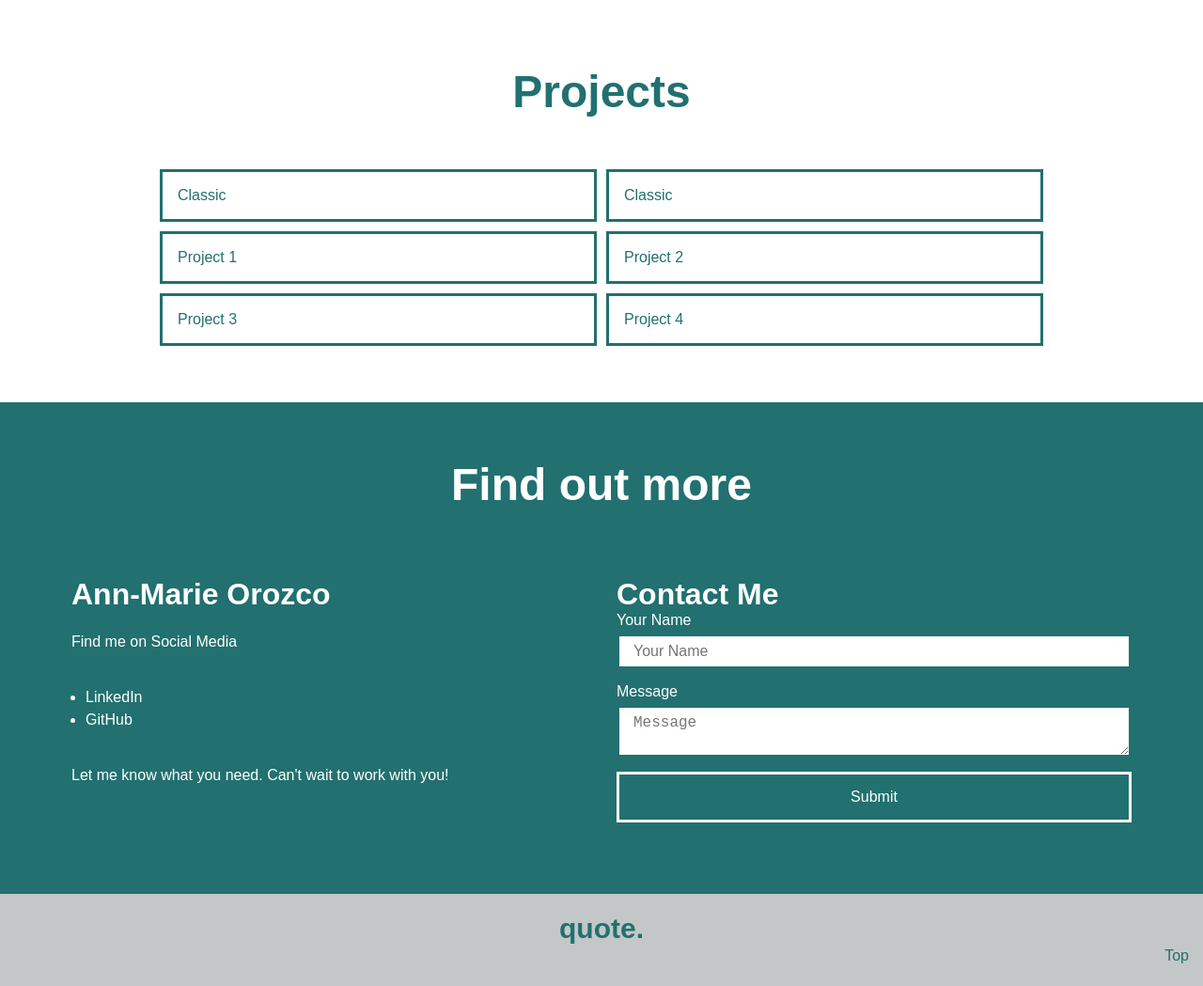
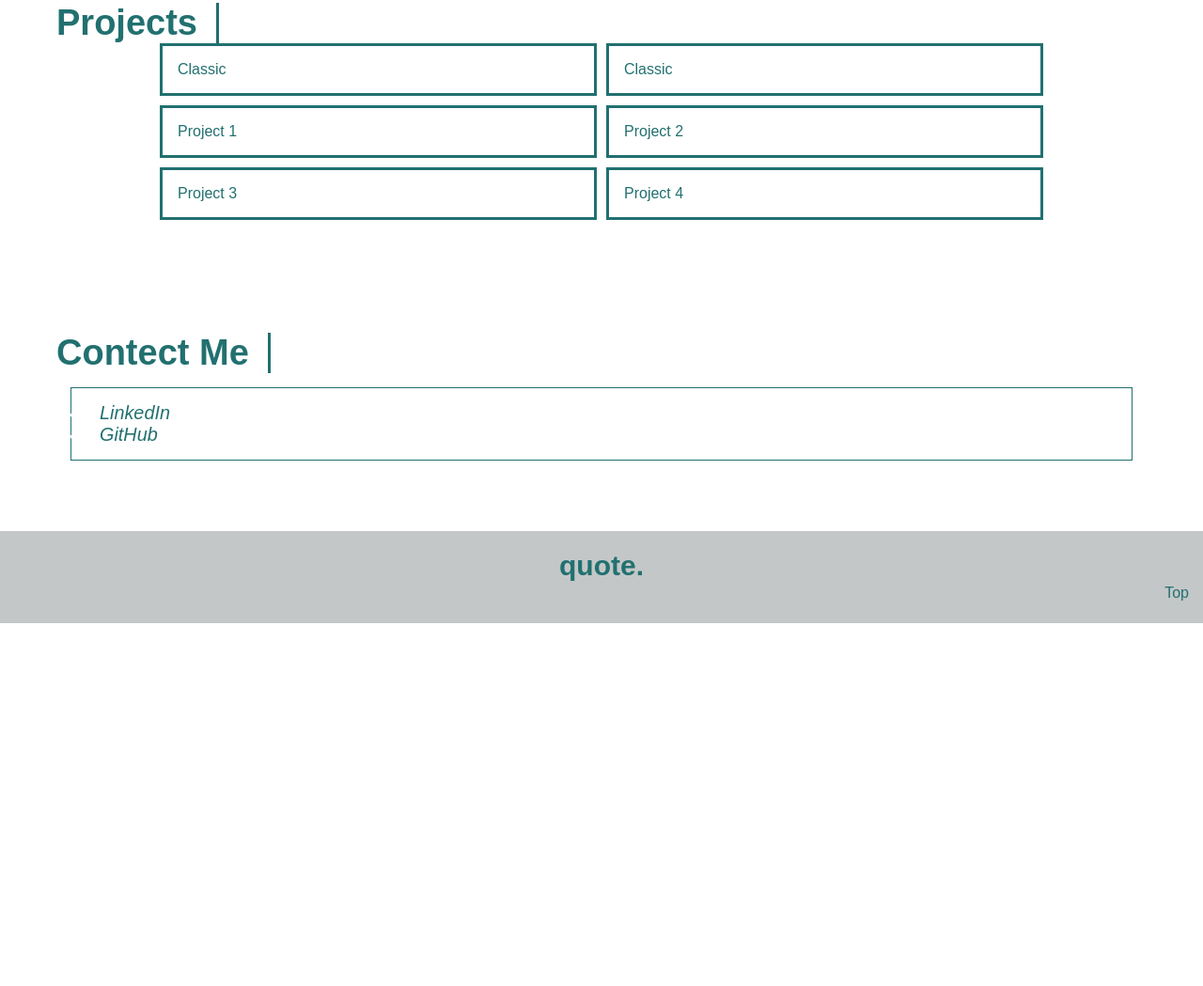
Before and after one commit to ann760/MyPortfolio, a plain HTML site: page index.html in a window 1280 px wide. Shown: the part 1171-2220 px from the top of the page at 94% size. After the commit the page ends 1834 px from the top, so only its background shows below. Drawn offline with Linux system fonts and the light colour scheme.

Commit message:
add grid css

```diff
--- a/assets/css/style.css
+++ b/assets/css/style.css
@@ -1,10 +1,10 @@
-/* apply styles to body */
+/* apply styles to <body> */
 body {
     color: #227070;
     font-family: Arial, Helvetica, sans-serif;
 
 }
-/* apply styles to header */
+/* apply styles to <header> */
 header {
     padding: 20px 35px;
     background-color: #c3c7c7;
@@ -35,7 +35,7 @@ header nav ul li a {
     font-weight: lighter;
     font-size: 1.55vw;
   }
-/* end header */
+/* end <header> */
 
 /* apply styles */
 * {
@@ -49,30 +49,64 @@ section {
   }
 
 .section-title {
-    font-size: 48px;
+    font-size: 38px;
     color: #227070;;
-    padding-bottom: 20px;
-    text-align: center;
-    margin: 0 auto 35px auto;
-    width: 50%;
-
+    padding-right: 20px;
+    display: flex;
+    flex-wrap: wrap;
+    align-items: center;
+    justify-content: space-between;
   }
 
 .primary-border {
     border-color: #227070;
+    border-right: 3px solid;
   }
 
-.secondary-border {
-    border-color: white;
+/* apply styles to about */
+.flex-row {
+    display: flex;
   }
 
-/* apply styles to contact me */
-.contact {
-    background: #227070;
+.about-grid-container {
+    max-width: 940px;
+    margin: 0 auto;
+    display: grid;
+    grid-template-columns: repeat(2, 1fr);
+    grid-template-rows: repeat(2, 1fr);
+    grid-gap: 10px;
+}
+
+.about-grid-item {
+    padding: 1em;
+    color: #227070;
+  }
+/* end about */
+
+/* apply styles to projects */
+.flex-row {
+    display: flex;
   }
 
+.project-grid-container {
+    max-width: 940px;
+    margin: 0 auto;
+    display: grid;
+    grid-template-columns: repeat(2, 1fr);
+    grid-template-rows: repeat(2, 1fr);
+    grid-gap: 10px;
+}
+
+.project-grid-item {
+    border: solid;
+    padding: 1em;
+    color: #227070;
+  }
+/* end projects */
+
+/* apply styles to <contact> */
 .contact h2 {
-    color: white;
+    color: #227070;
   }
 
 .contact-info {
@@ -100,89 +134,24 @@ section {
     font-size: 32px;
   }
 
-.contact-info address a {
-    text-decoration: none;
-    color: white;
-  }
-
-.contact-info p, .contact-info address {
+.contact-info p {
     margin: 20px 0;
     line-height: 1.5;
     font-size: 16px;
     font-style: normal;
-    color: white;
-  }
-
-.contact-form input, .contact-form textarea{
-    border: 3px solid #227070;
-    display: block;
-    padding: 7px 15px;
-    font-size: 16px;
-    color: white;
-    width: 100%;
-    margin-bottom: 15px;
-    margin-top: 5px;
-  }
-
-.contact-form {
-    border: 4px solid white;
-  }
-
-.contact-form button{
-    width: 100%;
-    border: 3px solid white;
-    background: #227070;
-    color: white;
-    text-align: center;
-    padding: 15px 0;
-    font-size: 16px;
   }
 
 .contact-info a {
     color: #227070;
   }
-/* end contect */
 
-/* apply styles to about */
-.flex-row {
-    display: flex;
-  }
-
-.about-grid-container {
-    display: grid;
-    grid-template-columns: 200px 200px;
-    grid-template-rows: 50px 50px 50px;
-  }
-
-.about-grid-item {
-    width: 200px;
-    height: 50px;
-    background-color: orange;
-    border: solid;
-    color: black;
+.contact-info div ul li a {
+    text-decoration: none;
+    padding: 10px 15px;
+    font-weight: lighter;
+    font-size: 1.55vw;
   }
 /* end contect */
-
-/* apply styles to projects */
-.flex-row {
-    display: flex;
-  }
-
-.project-grid-container {
-    max-width: 940px;
-    margin: 0 auto;
-    display: grid;
-    grid-template-columns: repeat(2, 1fr);
-    grid-template-rows: repeat(2, 1fr);
-    grid-gap: 10px;
-}
-
-.project-grid-item {
-    border: solid;
-    padding: 1em;
-    color: #227070;
-  }
-
 
 /* apply styles to <footer> */
 footer {
--- a/index.html
+++ b/index.html
@@ -81,15 +81,10 @@
       <!-- "contact-me" section-->
       <section id="contact-me" class="contact">
         <div class="flex-row">
-          <h2 class="section-title primary-border">Find out more</h2>
+          <h2 class="section-title primary-border">Contect Me</h2>
         </div>
         <div class="contact-info">
           <div>
-            <h3>Ann-Marie Orozco</h3>
-            <p>
-              Find me on Social Media
-            </p>
-
             <address class="contact-info">
               <ul>
                 <li>
@@ -100,22 +95,6 @@
                 </li>
               </ul>
             </address>
-            <p>
-              Let me know what you need. Can't wait to work with you!
-            </p>
-          </div>
-
-          <div class="contact-form">
-            <h3>Contact Me</h3>
-            <form>
-              <label for="contact-name">Your Name</label>
-              <input type="text" id="contact-name" placeholder="Your Name" />
-
-              <label for="contact-message">Message</label>
-              <textarea id="contact-message" placeholder="Message"></textarea>
-
-              <button type="submit">Submit</button>
-            </form>
           </div>
         </div>
       </section>
```
